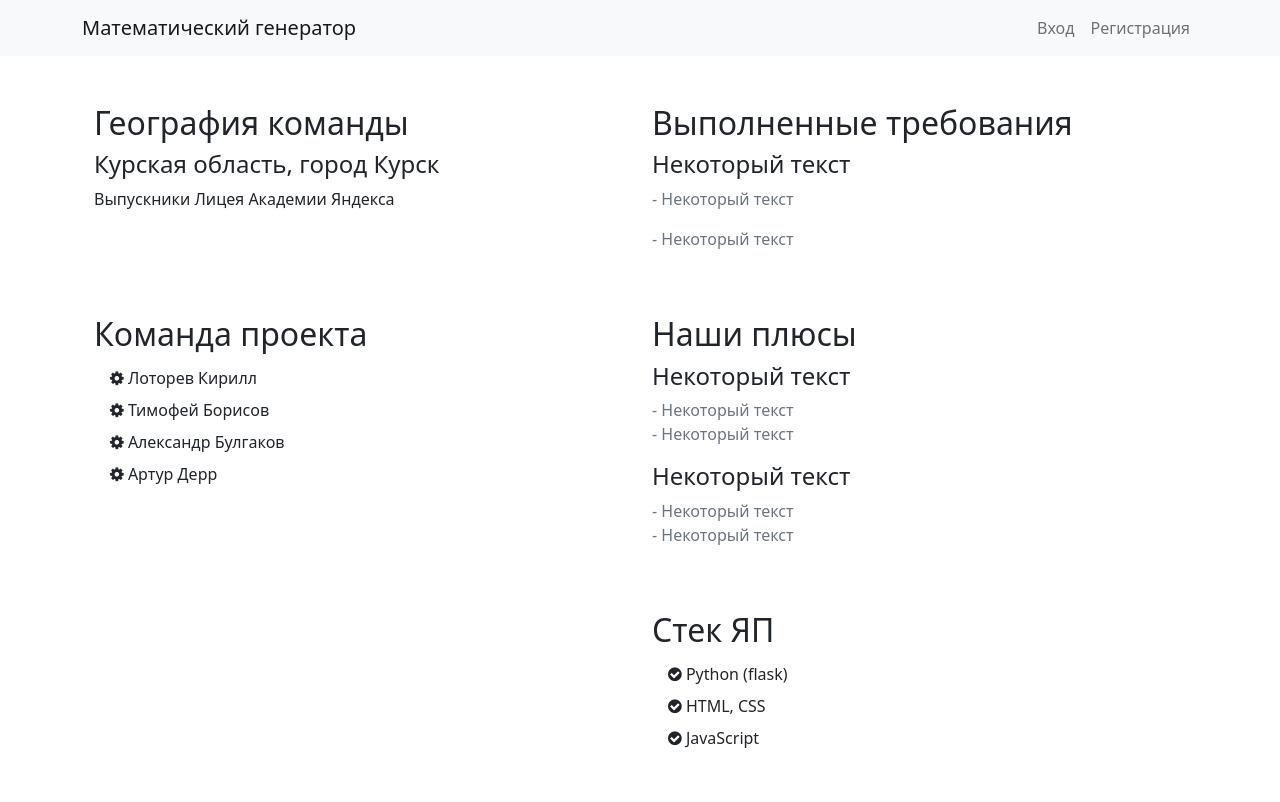
After one commit to tiboga/hackathon, a Flask app: page / in a window 1280 px wide. The commit adds this page. Run offline with Flask 3, Linux system fonts and the light colour scheme.

Commit message:
Add files via upload

```diff
--- a/templates/base.html
+++ b/templates/base.html
@@ -1,60 +1,45 @@
-<!doctype html>
-<html lang="en">
+<!DOCTYPE html>
+<html lang="ru">
 <head>
-    <meta charset="utf-8">
-    <meta name="viewport" content="width=device-width, initial-scale=1, shrink-to-fit=no">
-    <link href="https://cdn.jsdelivr.net/npm/bootstrap@5.3.3/dist/css/bootstrap.min.css"
-          rel="stylesheet"
-          integrity="sha384-QWTKZyjpPEjISv5WaRU9OFeRpok6YctnYmDr5pNlyT2bRjXh0JMhjY6hW+ALEwIH"
-          crossorigin="anonymous">
-    <script src="https://cdn.jsdelivr.net/npm/bootstrap@5.3.3/dist/js/bootstrap.bundle.min.js"
-            integrity="sha384-YvpcrYf0tY3lHB60NNkmXc5s9fDVZLESaAA55NDzOxhy9GkcIdslK1eN7N6jIeHz"
-            crossorigin="anonymous"></script>
-    <link rel="stylesheet" href="{{ url_for('static', filename='css/style.css') }}">
-    <!--<link rel="stylesheet" href="https://cdnjs.cloudflare.com/ajax/libs/font-awesome/4.7.0/css/font-awesome.min.css">-->
-    <title>Решение задач</title>
+    <meta charset="UTF-8">
+    <meta name="viewport"
+          content="width=device-width, initial-scale=1, shrink-to-fit=no">
+    <meta http-equiv="X-UA-Compatible" content="ie=edge">
+    <title>{% block title %}{% endblock %}</title>
+    <link href="https://cdn.jsdelivr.net/npm/bootstrap@5.2.3/dist/css/bootstrap.min.css" rel="stylesheet">
+    <link rel="stylesheet" href="https://cdnjs.cloudflare.com/ajax/libs/font-awesome/4.7.0/css/font-awesome.min.css">
+    <link rel="stylesheet" href="{{ url_for('static', filename='style.css') }}">
+    <link rel="shortcut icon" href="static/icon.png" type="image/x-icon">
 </head>
 <body>
-<header>
-    <nav class="navbar navbar-dark bg-primary">
-        <div class="container-fluid">
-            <div class="navbar-brand d-grid gap-2 d-md-flex justify-content-md-end">
-            {% if current_user.is_authenticated %}
-                    {% for m in menu  %}
-                        <a class="btn btn-primary me-md-2" href="{{ url_for(m['url']) }}">{{ m['title'] }}</a>
-                    {% endfor %}
-                <a class="btn btn-primary me-md-2" href="/logout">Выйти</a>
-            {% else %}
-                <a class="btn btn-primary me-md-2" href="/login">Войти</a>
-            {% endif %}
-            </div>
-            {% if current_user.is_authenticated %}
-                <div class="navbar-brand d-grid gap-2 d-md-flex justify-content-md-end">
-                    <a class="btn btn-primary me-md-2" href="{{ url_for('show_profile')}}"><strong>{{  current_user.get_title() }} {{ current_user.full_name() }}</strong></a>
-                </div>
-            {% endif %}
+
+<!-- навигация -->
+<nav class="navbar navbar-expand-lg navbar-light bg-light">
+    <div class="container">
+        <a class="navbar-brand" href="#">Математический генератор</a>
+        <button class="navbar-toggler" type="button" data-bs-toggle="collapse"
+                data-bs-target="#navbarNav" aria-controls="navbarNav"
+                aria-expanded="false" aria-label="Toggle navigation">
+            <span class="navbar-toggler-icon"></span>
+        </button>
+        <div class="collapse navbar-collapse justify-content-end"
+             id="navbarNav">
+            <ul class="navbar-nav">
+                <li class="nav-item">
+                    <a class="nav-link" href="login">Вход</a>
+                </li>
+                <li class="nav-item">
+                    <a class="nav-link" href="registration">Регистрация</a>
+                </li>
+            </ul>
         </div>
-    </nav>
-</header>
+    </div>
+</nav>
 
-{% with messages = get_flashed_messages(with_categories=true) %}
-  <!-- Categories: success (green), info (blue), warning (yellow), danger (red) -->
-  {% if messages %}
-    {% for category, message in messages %}
-      <div class="alert alert-{{ category }} alert-dismissible fade show" role="alert">
-          <!-- <strong>Title</strong> --> {{ message }}
-          <button type="button" class="btn-close" data-bs-dismiss="alert" aria-label="Close"></button>
-      </div>
-    {% endfor %}
-  {% endif %}
-{% endwith %}
+<div class="container my-3">
+    {% block content %}
+    {% endblock %}
+</div>
 
-<main role="main">
-    <b/>
-    {% if title %}
-        <h3 class="text-sm-center">{{title}} {{description}}</h3>
-    {% endif %}
-    {% block content %}{% endblock %}
-</main>
 </body>
 </html>
--- /dev/null
+++ b/templates/main_page.html
@@ -0,0 +1,63 @@
+{% extends 'base.html' %}
+
+{% block title %}Главная{% endblock %}
+
+{% block content %}
+    <div class="container my-5">
+        <div class="row">
+            <div class="col-md-6">
+                <h2>География команды</h2>
+                <h4>Курская область, город Курск</h4>
+                <p class="mb-0">Выпускники Лицея Академии Яндекса</p>
+            </div>
+            <div class="col-md-6">
+                <h2>Выполненные требования</h2>
+                <h4>Некоторый текст</h4>
+                <p class="text-muted">- Некоторый текст</p>
+                <p class="text-muted">- Некоторый текст</p>
+            </div>
+        </div>
+        <div class="row mt-5">
+            <div class="col-md-6">
+                <h2>Команда проекта</h2>
+                <ul class="list-group">
+                    <li class="list-group-item border-0 py-1"><i class="fa fa-cog"></i> Лоторев Кирилл</li>
+                    <li class="list-group-item border-0 py-1"><i class="fa fa-cog"></i> Тимофей Борисов</li>
+                    <li class="list-group-item border-0 py-1"><i class="fa fa-cog"></i> Александр Булгаков</li>
+                    <li class="list-group-item border-0 py-1"><i class="fa fa-cog"></i> Артур Дерр</li>
+                </ul>
+            </div>
+            <div class="col-md-6">
+                <h2>Наши плюсы</h2>
+                <h4>Некоторый текст</h4>
+                <p class="text-muted mb-0">- Некоторый текст</p>
+                <p class="text-muted">- Некоторый текст</p>
+                <h4>Некоторый текст</h4>
+                <p class="text-muted mb-0">- Некоторый текст</p>
+                <p class="text-muted">- Некоторый текст</p>
+            </div>
+        </div>
+        <div class="row mt-5">
+            <div class="col-md-6">
+            </div>
+            <div class="col-md-6">
+                <h2>Стек ЯП</h2>
+                <ul class="list-group">
+                    <li class="list-group-item border-0 py-1"><i class="fa fa-check-circle"></i> Python (flask)</li>
+                    <li class="list-group-item border-0 py-1"><i class="fa fa-check-circle"></i> HTML, CSS</li>
+                    <li class="list-group-item border-0 py-1"><i class="fa fa-check-circle"></i> JavaScript</li>
+                </ul>
+            </div>
+        </div>
+        <script>
+        window.onload = function() {
+        document.body.classList.add('loaded');
+        </script>
+        <style>
+        .loaded {
+        opacity: 1;
+        transition: opacity 0.5s ease-in-out;
+        }
+        </style>
+    </div>
+{% endblock %}
```
